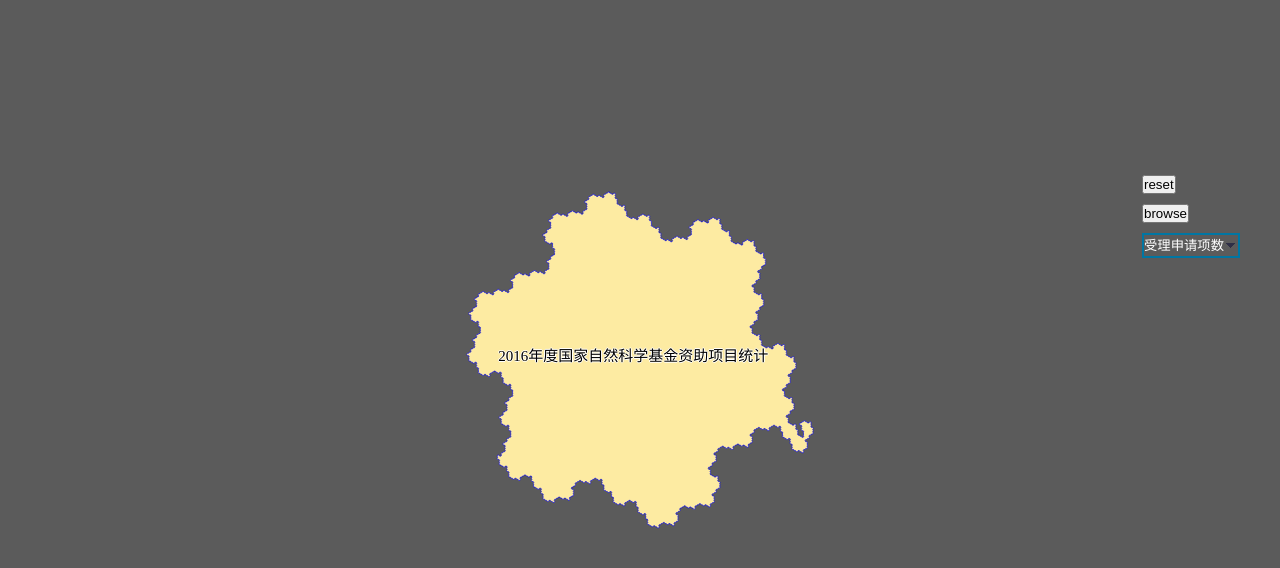
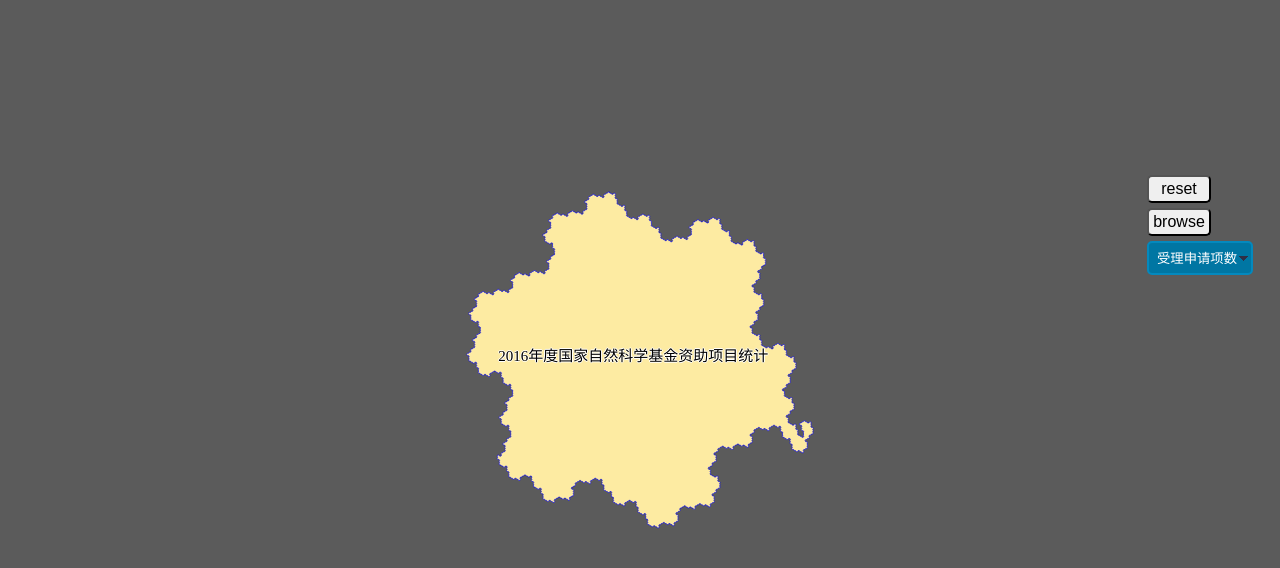
Before and after one commit to CodePlayee/CodePlayee.github.io, a plain HTML site: page index.html in a window 1280 px wide. Shown: the part 70-638 px from the top of the page. Drawn offline with Linux system fonts and the light colour scheme.

Commit message:
refac:promote visual style of widgets in right.

```diff
--- a/src/index.css
+++ b/src/index.css
@@ -53,7 +53,14 @@ div#header{
 }
 
 #reset,#browse{
-    margin: 5px 0 5px 0;
+    margin: 5px;
+    padding:3px 5px;
+    border-radius: 5px;
+    display: flex;
+    justify-content: center;
+    align-items: center;
+    font-size: 16px;
+    width:64px;
 }
 
 /*显示当前缩放倍数以及多边形信息*/
@@ -76,7 +83,7 @@ div#show_detail{
 
 
 select{
-    border: solid 2px #0076a3;
+    border: solid 2px #0389be;
     /*很关键：将默认的select选择框样式清除*/
     appearance:none;
     -moz-appearance:none;
@@ -84,13 +91,17 @@ select{
     /*在选择框的最右侧中间显示小箭头图片*/
     background: url("imag/arrow.png") no-repeat scroll right center transparent;
     /*为下拉小箭头留出一点位置，避免被文字覆盖*/
-    padding-right: 14px;
+    padding:5px 14px 5px 8px;
     width:auto;
-    height:25px;
-}
-#selection{
+    height:34px;
+    position: relative;
+    left:5px;
+    border-radius: 5px;
+    background-color: #0076a3;
+    display: flex;
+    justify-content: center;
+    align-items: center;
     color:white;
-    margin-top: 5px;
 }
 
 option{
```
